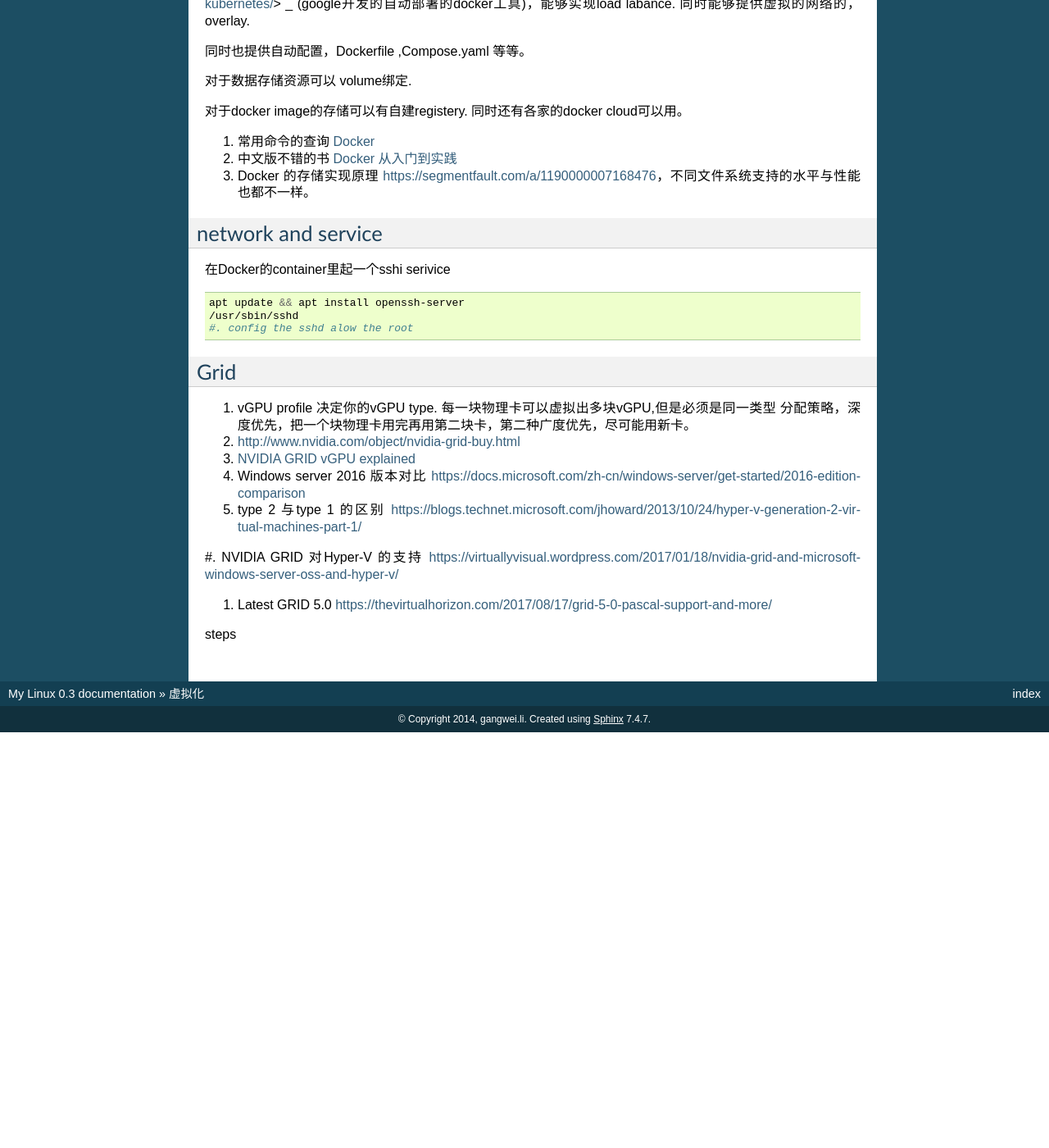
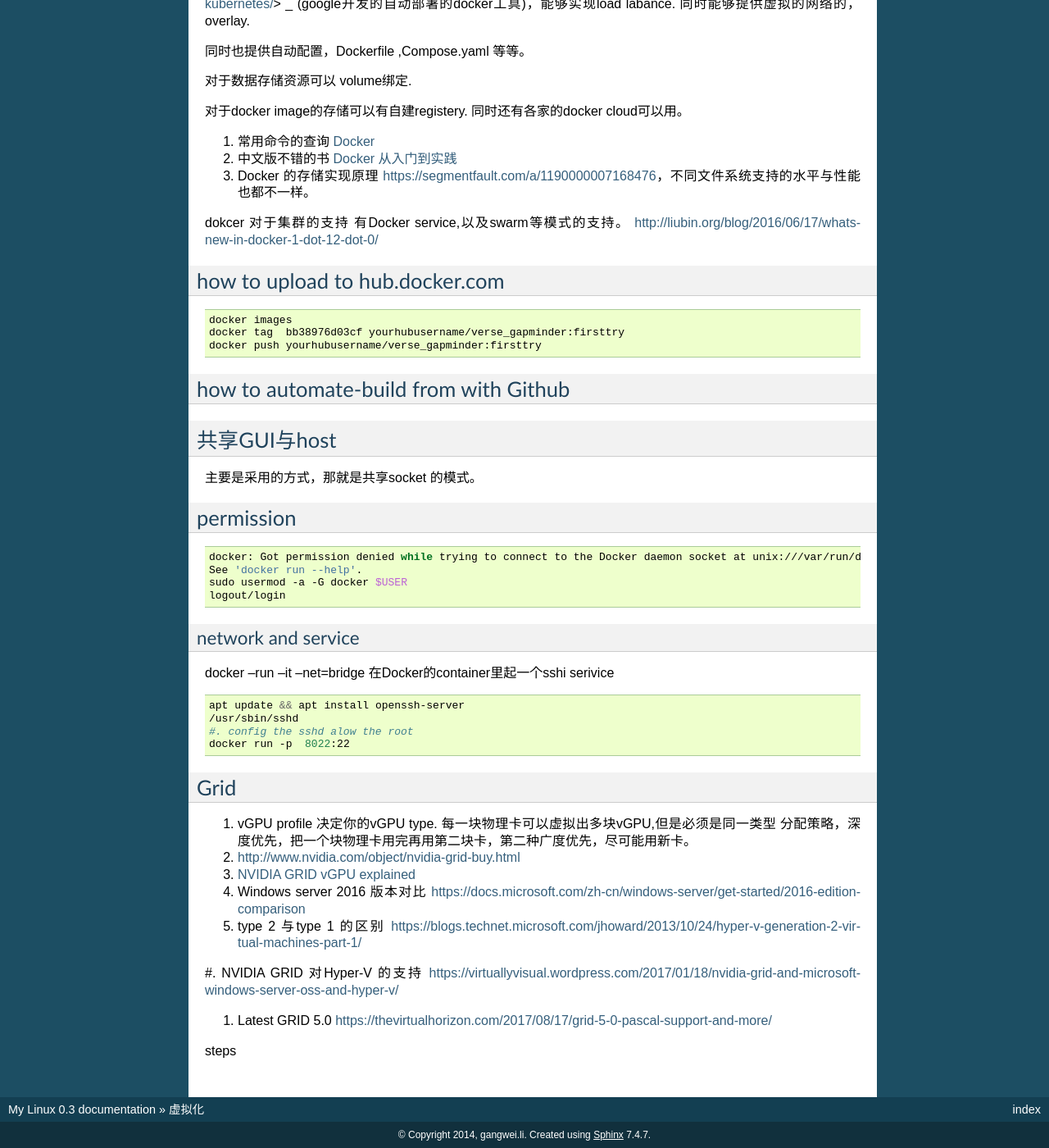
Before and after one commit to gwli/MyLinux, a Sphinx documentation site: the page built from source/content/Stage_3/Virtualization.rst, in a window 1280 px wide and 1400 px high, scrolled down 569 px. Shown: the whole window at 82% size. Built offline with Sphinx 7.4.7, drawn with Linux system fonts in a browser that asks for light colours; formulas are drawn with MathJax 3; before the commit the page ends 1462 px from its top, so only the background shows below that; some of the changed text lies outside the part shown.

```diff
--- a/source/content/Stage_3/Virtualization.rst
+++ b/source/content/Stage_3/Virtualization.rst
@@ -36,9 +36,43 @@ Docker
 
 #. Docker 的存储实现原理 https://segmentfault.com/a/1190000007168476，不同文件系统支持的水平与性能也都不一样。
 
+
+dokcer 对于集群的支持 有Docker service,以及swarm等模式的支持。 http://liubin.org/blog/2016/06/17/whats-new-in-docker-1-dot-12-dot-0/
+
+
+how to upload to hub.docker.com
+===============================
+
+.. code-block:: bash
+
+   docker images
+   docker tag  bb38976d03cf yourhubusername/verse_gapminder:firsttry
+   docker push yourhubusername/verse_gapminder:firsttry
+
+how to automate-build from with Github
+======================================
+
+
+共享GUI与host
+=============
+
+主要是采用的方式，那就是共享socket 的模式。
+
+permission
+==========
+
+
+.. code-block:: bash
+
+   docker: Got permission denied while trying to connect to the Docker daemon socket at unix:///var/run/docker.sock: Post http://%2Fvar%2Frun%2Fdocker.sock/v1.26/containers/create: dial unix /var/run/docker.sock: connect: permission denied.
+   See 'docker run --help'.
+   sudo usermod -a -G docker $USER
+   logout/login
+
 network and service
-====================
+-------------------
 
+docker --run --it --net=bridge
 在Docker的container里起一个sshi serivice
 
 .. code-block:: bash
@@ -46,6 +80,7 @@ network and service
    apt update && apt install openssh-server
    /usr/sbin/sshd
    #. config the sshd alow the root
+   docker run -p  8022:22
 
 Grid
 ====
```
Also changed, not shown: source/content/Stage_1/LinuxInstall.rst (+11 -0 lines), source/content/Stage_3/Linux_bootup.rst (+19 -2 lines).
